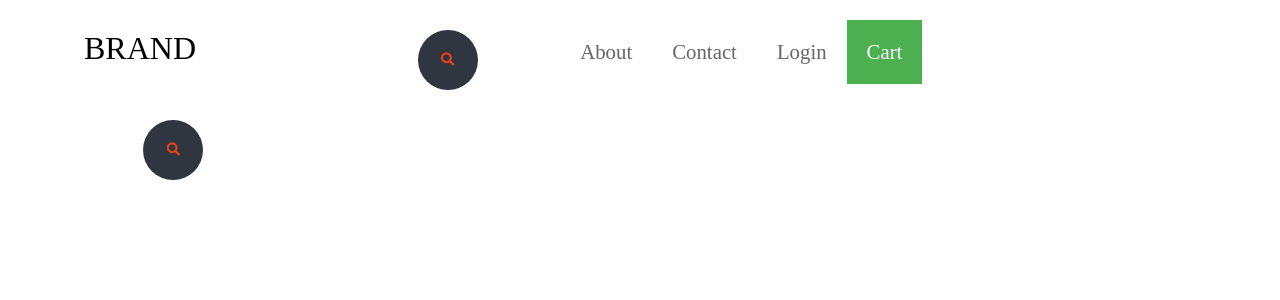
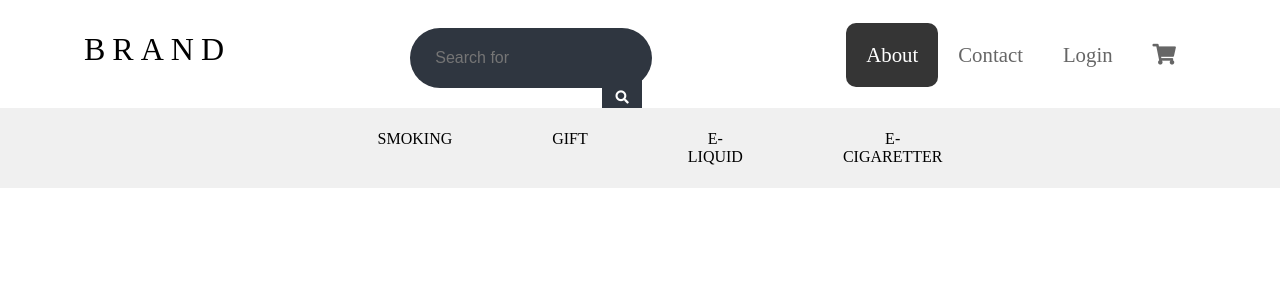
Before and after one commit to Cool-Hongsi/e-commerce, a React (Create React App) app in the folder view/: page / in a window 1280 px wide. Shown: the top 300 px of the page. Built offline with nearby package versions, Linux system fonts and the light colour scheme; the HTML template or start-up script is replaced by a standard one.

Commit message:
design for navbar

```diff
--- a/view/src/App.js
+++ b/view/src/App.js
@@ -2,7 +2,7 @@ import React from 'react';
 import './App.css';
 
 import Navbar from './components/Navbar';
-import Searchbar from './components/Searchbar';
+import SubNavbar from './components/SubNavbar';
 
 export default class App extends React.Component{
   render(){
@@ -10,7 +10,7 @@ export default class App extends React.Component{
       <div>
         <div className="App-outside">
           <Navbar />
-          <Searchbar />
+          <SubNavbar />
         </div>
       </div>
     )
--- a/view/src/components/Navbar.css
+++ b/view/src/components/Navbar.css
@@ -15,13 +15,14 @@
 .Navbar-outside .Navbar-inside .Navbar-logo{
     width: 30%;
     font-size: 2rem;
-    margin-top: .6rem;
+    margin-top: .7rem;
+    letter-spacing: 7px;
 }
 
 .Navbar-outside .Navbar-inside .Navbar-searchbar{
-    /* width: 30%; */
+    width: 20%;
     font-size: 2rem;
-    margin-top: .6rem;
+    margin-top: .5rem;
     background: #2f3640;
     height: 40px;
     padding: 10px;
@@ -38,11 +39,11 @@
     font-size: 16px;
     transition: .4s;
     line-height: 40px;
-    width: 0px;
+    margin-left: 15px;
 }
 
 .Navbar-outside .Navbar-inside .Navbar-searchbar .search-btn{
-    color: #e84118;
+    color: #fff;
     float: right;
     width: 40px;
     height: 40px;
@@ -55,22 +56,14 @@
     transition: .4s;
 }
 
-.Navbar-outside .Navbar-inside .Navbar-searchbar:hover > .search-txt{
-    width: 160px;
-    padding: 0 6px;
-}
-
-.Navbar-outside .Navbar-inside .Navbar-searchbar:hover > .search-btn{
-    color: #fff;
-}
-
-.fas:hover{
+.fa-search:hover{
     color: red;
 }
 
 .Navbar-outside .Navbar-inside .Navbar-nav{
-    width: 40%;
+    width: 50%;
     font-size: 1.3rem;
+    margin-top: .2rem;
 }
 
 .Navbar-outside .Navbar-inside .Navbar-nav ul {
@@ -93,9 +86,13 @@
 
 .Navbar-outside .Navbar-inside .Navbar-nav ul li a:hover:not(.active) {
     background-color: #ddd;
+    border-radius: 10px;
+    transition: .4s;
 }
 
 .Navbar-outside .Navbar-inside .Navbar-nav ul li a.active {
     color: white;
-    background-color: #4CAF50;
+    background-color: rgb(53, 53, 53);
+    border-radius: 10px;
+    transition: .4s;
 }
--- a/view/src/components/Navbar.js
+++ b/view/src/components/Navbar.js
@@ -21,10 +21,10 @@ export default class Navbar extends React.Component{
 
                         <div className="Navbar-nav">
                             <ul>
-                                <li><a className="active" href="/">Cart</a></li>
+                                <li><a href="/"><i class="fas fa-shopping-cart"></i></a></li>
                                 <li><a href="/">Login</a></li>
                                 <li><a href="/">Contact</a></li>
-                                <li><a href="/">About</a></li>
+                                <li><a className="active" href="/">About</a></li>
                             </ul>
                         </div>
 
--- a/view/src/components/Searchbar.css
+++ /dev/null
@@ -1,58 +0,0 @@
-.Searchbar-outside{
-    position: relative;
-    width: 90%;
-    height: 10vh;
-    margin: auto;
-    text-align: center;
-}
-
-.Searchbar-outside .Searchbar-inside{
-    position: absolute;
-    top: 50%;
-    left: 9.5%;
-    transform: translate(-50%, -50%);
-    background: #2f3640;
-    height: 40px;
-    padding: 10px;
-    border-radius: 40px;
-}
-
-.Searchbar-outside .Searchbar-inside .search-txt{
-    border: none;
-    background: none;
-    outline: none;
-    float: left;
-    padding: 0;
-    color: #fff;
-    font-size: 16px;
-    transition: .4s;
-    line-height: 40px;
-    width: 0px;
-}
-
-.Searchbar-outside .Searchbar-inside .search-btn{
-    color: #e84118;
-    float: right;
-    width: 40px;
-    height: 40px;
-    border: none;
-    outline: none;
-    background: #2f3640;
-    display: flex;
-    justify-content: center;
-    align-items: center;
-    transition: .4s;
-}
-
-.Searchbar-inside:hover > .search-txt{
-    width: 160px;
-    padding: 0 6px;
-}
-
-.Searchbar-inside:hover > .search-btn{
-    color: #fff;
-}
-
-.fas:hover{
-    color: red;
-}
--- a/view/src/components/Searchbar.js
+++ /dev/null
@@ -1,19 +0,0 @@
-import React from 'react';
-import './Searchbar.css';
-
-export default class Searchbar extends React.Component{
-    render(){
-        return(
-            <div>
-                <div className="Searchbar-outside">
-                    <div className="Searchbar-inside">
-                        <input className="search-txt" type="text" placeholder="Search for" />
-                        <button className="search-btn">
-                            <i className="fas fa-search"></i>
-                        </button>
-                    </div>
-                </div>
-            </div>
-        )
-    }
-}
--- /dev/null
+++ b/view/src/components/SubNavbar.css
@@ -0,0 +1,29 @@
+.SubNavbar-outside{
+    position: relative;
+    width: 100%;
+    height: 10vh;
+    text-align: center;
+    background: #f0f0f0;
+}
+
+.SubNavbar-outside .SubNavbar-inside{
+    position: absolute;
+    top: 50%;
+    left: 50%;
+    transform: translate(-50%, -50%);
+}
+
+.SubNavbar-outside .SubNavbar-inside ul{
+    display: flex;
+    list-style-type: none;
+}
+
+.SubNavbar-outside .SubNavbar-inside ul li{
+    padding: 50px;
+}
+
+.SubNavbar-outside .SubNavbar-inside ul li a{
+    display: block;
+    text-decoration: none;
+    color: #000;
+}
--- /dev/null
+++ b/view/src/components/SubNavbar.js
@@ -0,0 +1,21 @@
+import React from 'react';
+import './SubNavbar.css';
+
+export default class SubNavbar extends React.Component{
+    render(){
+        return(
+            <div>
+                <div className="SubNavbar-outside">
+                    <div className="SubNavbar-inside">
+                        <ul>
+                            <li><a href="/">SMOKING</a></li>
+                            <li><a href="/">GIFT</a></li>
+                            <li><a href="/">E-LIQUID</a></li>
+                            <li><a href="/">E-CIGARETTER</a></li>
+                        </ul>
+                    </div>
+                </div>
+            </div>
+        )
+    }
+}
```
